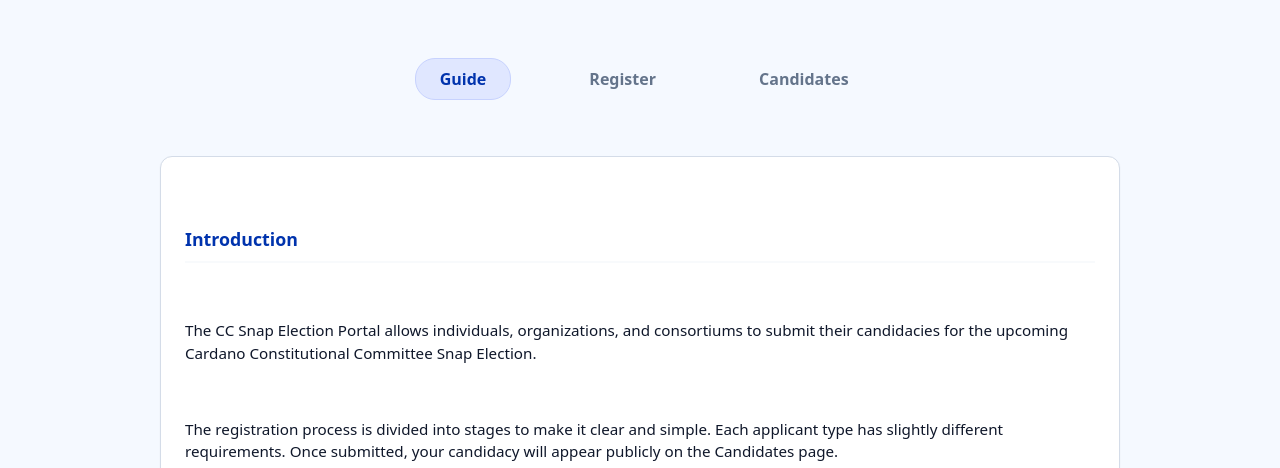
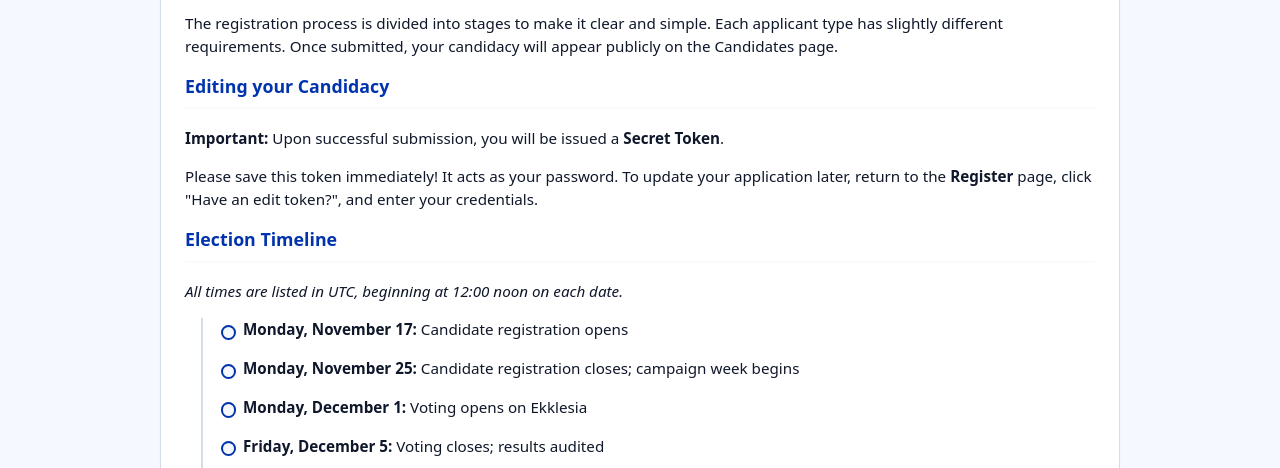
Before and after one commit to Thomas-nada/ccsnap, a website: page index.html in a window 1280 px wide. Shown: the part 484-952 px from the top of the page. Drawn offline with Linux system fonts and the light colour scheme.

Commit message:
Update index.html

```diff
--- a/index.html
+++ b/index.html
@@ -49,7 +49,7 @@
           <p><em>All times are listed in UTC, beginning at 12:00 noon on each date.</em></p>
           <ul class="timeline">
             <li><strong>Monday, November 17:</strong> Candidate registration opens</li>
-            <li><strong>Monday, November 24:</strong> Candidate registration closes; campaign week begins</li>
+            <li><strong>Monday, November 25:</strong> Candidate registration closes; campaign week begins</li>
             <li><strong>Monday, December 1:</strong> Voting opens on Ekklesia</li>
             <li><strong>Friday, December 5:</strong> Voting closes; results audited</li>
             <li><strong>Monday, December 8:</strong> Governance Action submitted on-chain</li>
@@ -57,7 +57,7 @@
         </section>
 
         <section>
-          <h3>Proof-of-Life Requirements          </h3>
+          <h3>Proof-of-Life Requirements</h3>
           <p>Candidates are required to complete a <strong>Proof-of-Life (PoL)</strong> check. This ensures legitimacy, transparency, and trust in the election process.</p>
           <p><strong>How it works:</strong></p>
           <ul>
@@ -114,7 +114,6 @@
           </ul>
           <p>Use the <strong>Add Member</strong> button during registration to include multiple contributors.</p>
         </section>
-
         <p style="text-align: center;">More information can be found on the Intersect knowledge base <a href="https://docs.intersectmbo.org/cardano-facilitation-services/cardano-governance/2025-cc-snap-election-overview">here</a>.</p>
 
         <div style="margin-top: 2rem; text-align: center;">
```
Lines whose indentation alone changed are shown as unchanged.
